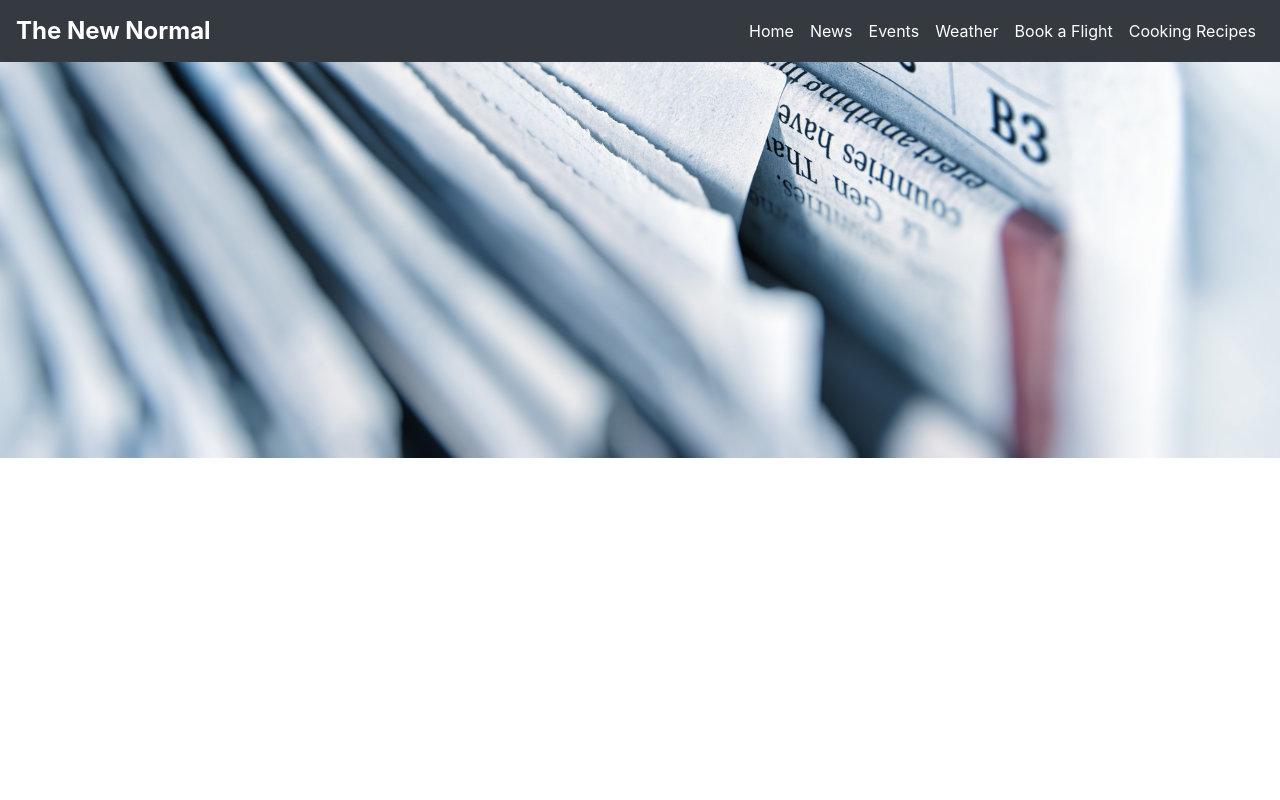
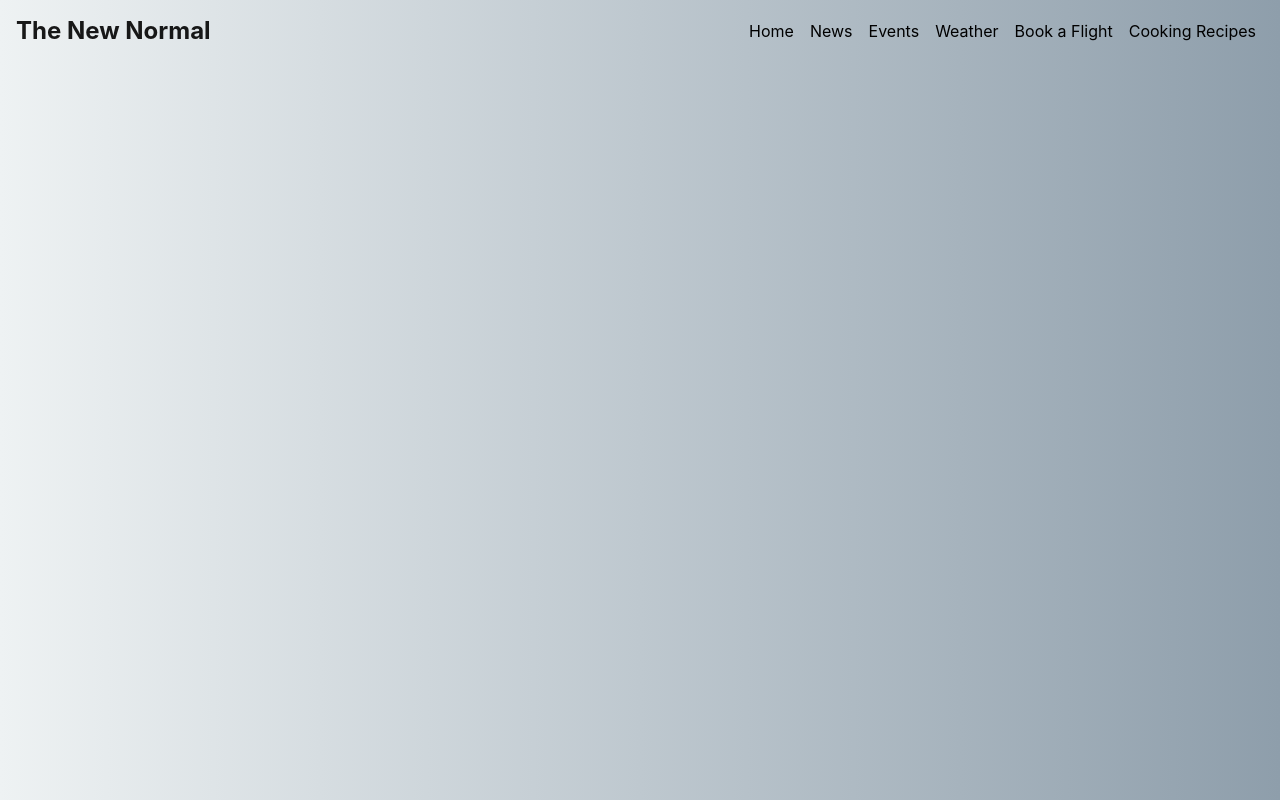
Before and after one commit to fabianpena90/The-New-Normal, a React (Create React App) app: page / in a window 1280 px wide. Built offline with nearby package versions, Linux system fonts and the light colour scheme; no server answers.

Commit message:
changed background

```diff
--- a/src/App.css
+++ b/src/App.css
@@ -1,17 +1,20 @@
 a.nav-link {
-  color: white !important;
+  color: black !important;
   font-size: 1rem;
   padding: 0 80px;
 }
 
 a.nav-link:hover {
   color: black !important;
-  background-color: white;
+  background-color: lightgrey;
   border-radius: 20px;
 }
 
 .navbar-light .navbar-brand:focus, .navbar-light .navbar-brand {
-  color: white !important;
   font-weight: bold;
   font-size: 1.5rem;
 }
+
+#mainNavbar {
+  background-color: transparent !important;
+}
--- a/src/App.js
+++ b/src/App.js
@@ -35,7 +35,7 @@ function App() {
     <div className="hero">
 
     {/* Navbar */}
-      <Navbar sticky="top" className="bg-dark align-content-center" expand="lg">
+      <Navbar id="mainNavbar" sticky="top" className="bg-dark align-content-center" expand="lg">
       <Navbar.Brand className="logo" href="/home">The New Normal</Navbar.Brand>
       <Navbar.Toggle aria-controls="basic-navbar-nav" />
       <Navbar.Collapse id="basic-navbar-nav" className="justify-content-end menu">
--- a/src/News.css
+++ b/src/News.css
@@ -1,6 +1,5 @@
 .newsContainer {
   margin: 60px 0;
-  background-color: #000;
 }
 
 .newsArticle {
@@ -19,3 +18,7 @@
   margin: 40px 0 10px 0;
   font-size: 4rem;
 }
+
+.newsTitle {
+  font-weight: bold;
+}
--- a/src/components/News.js
+++ b/src/components/News.js
@@ -18,7 +18,7 @@ function News(props) {
       <Container className="newsContainer" fluid="md">
         <Row className="justify-content-md-center">
           <Col sm={8}>
-          <h2>{news.title}</h2>
+          <h2 className="newsTitle">{news.title}</h2>
           <p>{news.abstract}</p>
           </Col>
         </Row>
--- a/src/index.css
+++ b/src/index.css
@@ -4,12 +4,10 @@ body {
   margin: 0;
   -webkit-font-smoothing: antialiased;
   -moz-osx-font-smoothing: grayscale;
-  background: url("/img/newsmagazine.jpg") no-repeat center center/cover;
-  /* height: 100vh;
-  position: relative;
-  color: #fff; */
-  /* background: url("./img/newsmagazine.jpg") no-repeat center center fixed; */
-  /* background-size: 100vw; */
+  background: #8e9eab; /* fallback for old browsers */
+  background: -webkit-linear-gradient(to left, #8e9eab, #eef2f3); /* Chrome 10-25, Safari 5.1-6 */
+  background: linear-gradient(to left, #8e9eab, #eef2f3); /* W3C, IE 10+/ Edge, Firefox 16+, Chrome 26+, Opera 12+, Safari 7+ */
+
   font-family: 'Montserrat', sans-serif;
 }
 
```
